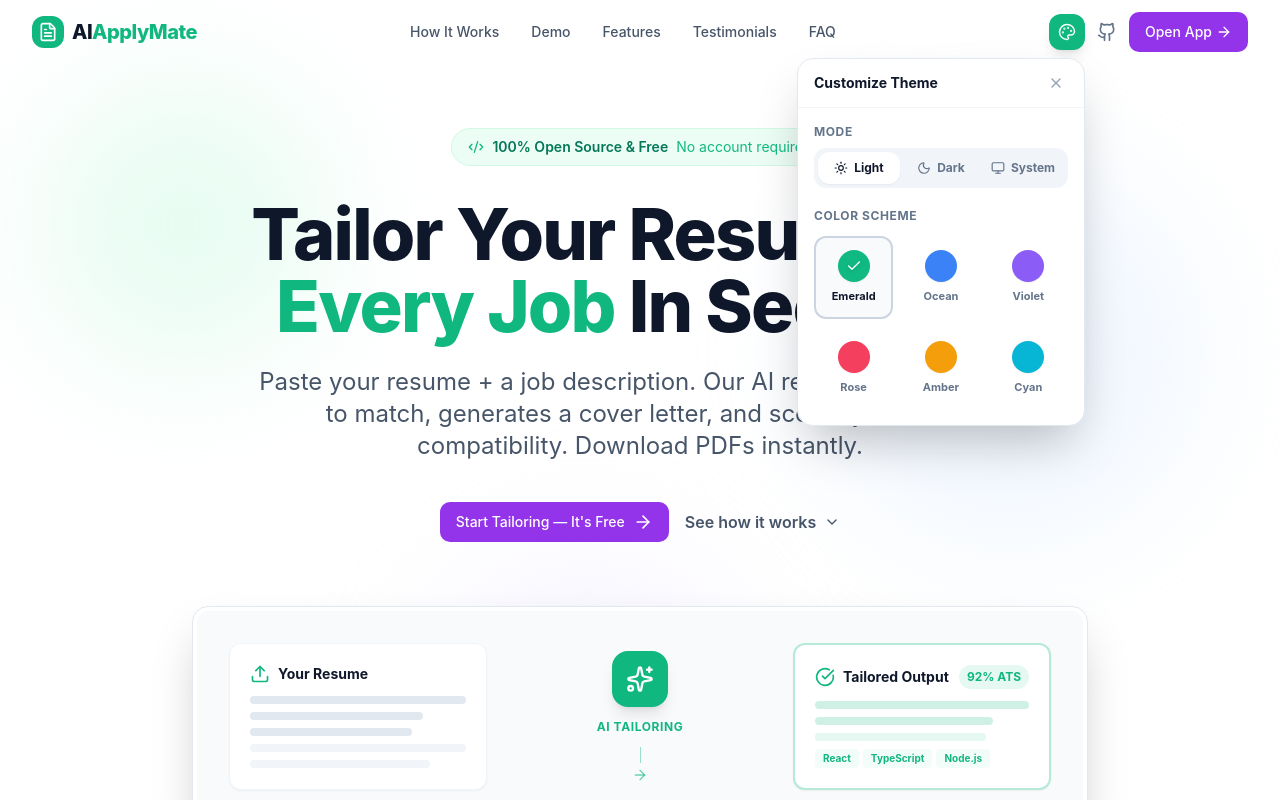
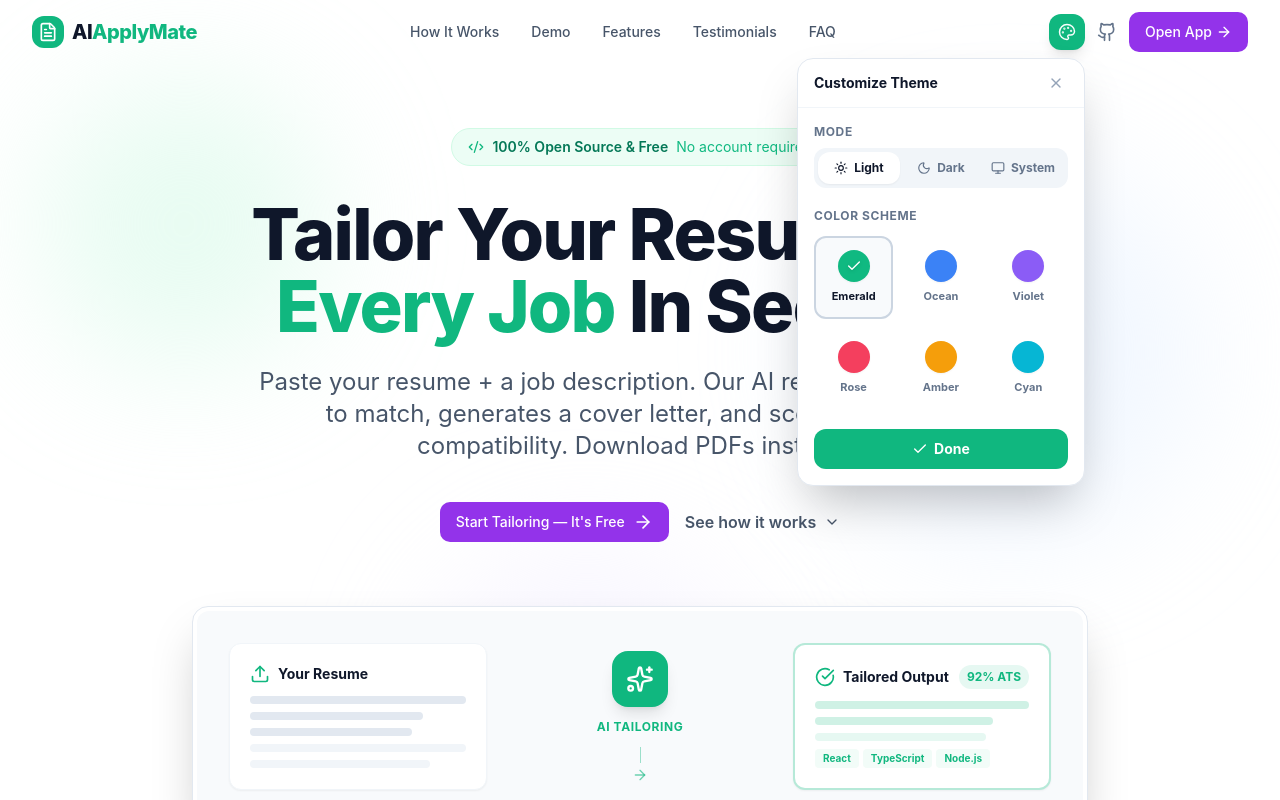
Before and after one commit to Aneek1/aiapplymate, a React (Vite) app in the folder app/: page / in a window 1280 px wide. Both pictures are taken after a click on the button "Customize theme". Shown: the top 800 px of the page. Built offline with nearby package versions, Linux system fonts and the light colour scheme; no server answers; the HTML template or start-up script is replaced by a standard one.

Commit message:
Add Done button to ThemeCustomizer panel for confirmation UX

```diff
--- a/app/src/components/ThemeCustomizer.tsx
+++ b/app/src/components/ThemeCustomizer.tsx
@@ -156,6 +156,19 @@ const ThemeCustomizer = () => {
                 })}
               </div>
             </div>
+
+            {/* Apply / Done button */}
+            <button
+              onClick={() => setOpen(false)}
+              className={`w-full py-2.5 rounded-xl text-sm font-bold transition-all duration-200 flex items-center justify-center gap-1.5 ${
+                resolvedMode === 'dark'
+                  ? 'bg-primary text-white hover:opacity-90'
+                  : 'bg-primary text-white hover:opacity-90'
+              }`}
+            >
+              <Check className="w-4 h-4" />
+              Done
+            </button>
           </div>
         </div>
       )}
```
